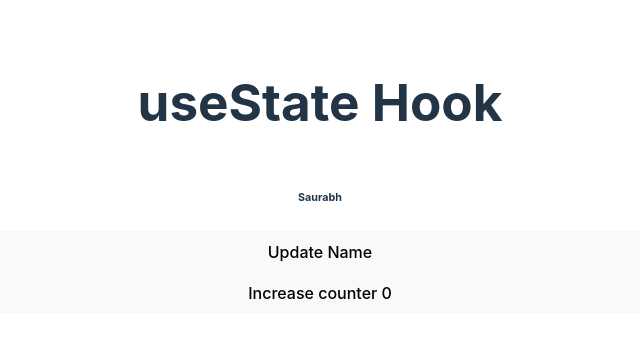
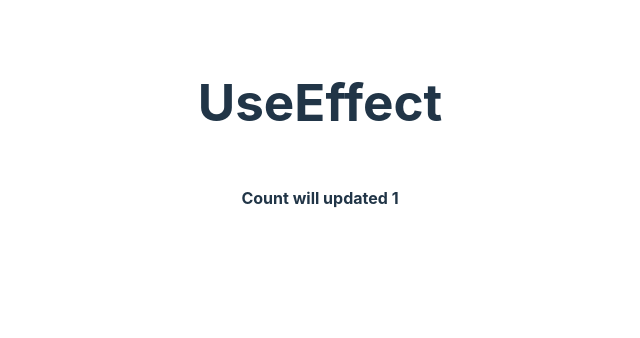
Before and after one commit to saurabhkara/React-Machine-Coding-Exercise, a React (Vite) app in the folder 13.React-hooks-pratice/reacthooks/: page / in a window 1280 px wide. Shown: the top 338 px of the page, without its empty margins (320-960 px from the left). Built offline with nearby package versions, Linux system fonts and the light colour scheme.

Commit message:
24-08-2024

```diff
--- a/13.React-hooks-pratice/reacthooks/src/App.jsx
+++ b/13.React-hooks-pratice/reacthooks/src/App.jsx
@@ -1,8 +1,12 @@
 import "./App.css";
+import UseEffect from "./components/UseEffect";
 import UseState from "./components/UseState";
 
 function App() {
-  return <UseState />;
+  return (
+    // <UseState />
+    <UseEffect />
+  );
 }
 
 export default App;
--- /dev/null
+++ b/13.React-hooks-pratice/reacthooks/src/components/UseEffect.jsx
@@ -0,0 +1,21 @@
+import { useEffect, useState } from "react";
+
+export default function UseEffect() {
+  const [count, setCount] = useState(0);
+
+  useEffect(() => {
+    let sid = setTimeout(() => {
+      setCount((prev) => prev + 1);
+    }, 5000);
+    return () => {
+      clearTimeout(sid);
+    };
+  }, []);
+
+  return (
+    <div className="useState">
+      <h1>UseEffect</h1>
+      <h4>Count will updated {count}</h4>
+    </div>
+  );
+}
--- a/13.React-hooks-pratice/reacthooks/src/main.jsx
+++ b/13.React-hooks-pratice/reacthooks/src/main.jsx
@@ -1,10 +1,5 @@
-import { StrictMode } from 'react'
-import { createRoot } from 'react-dom/client'
-import App from './App.jsx'
-import './index.css'
+import { createRoot } from "react-dom/client";
+import App from "./App.jsx";
+import "./index.css";
 
-createRoot(document.getElementById('root')).render(
-  <StrictMode>
-    <App />
-  </StrictMode>,
-)
+createRoot(document.getElementById("root")).render(<App />);
```
